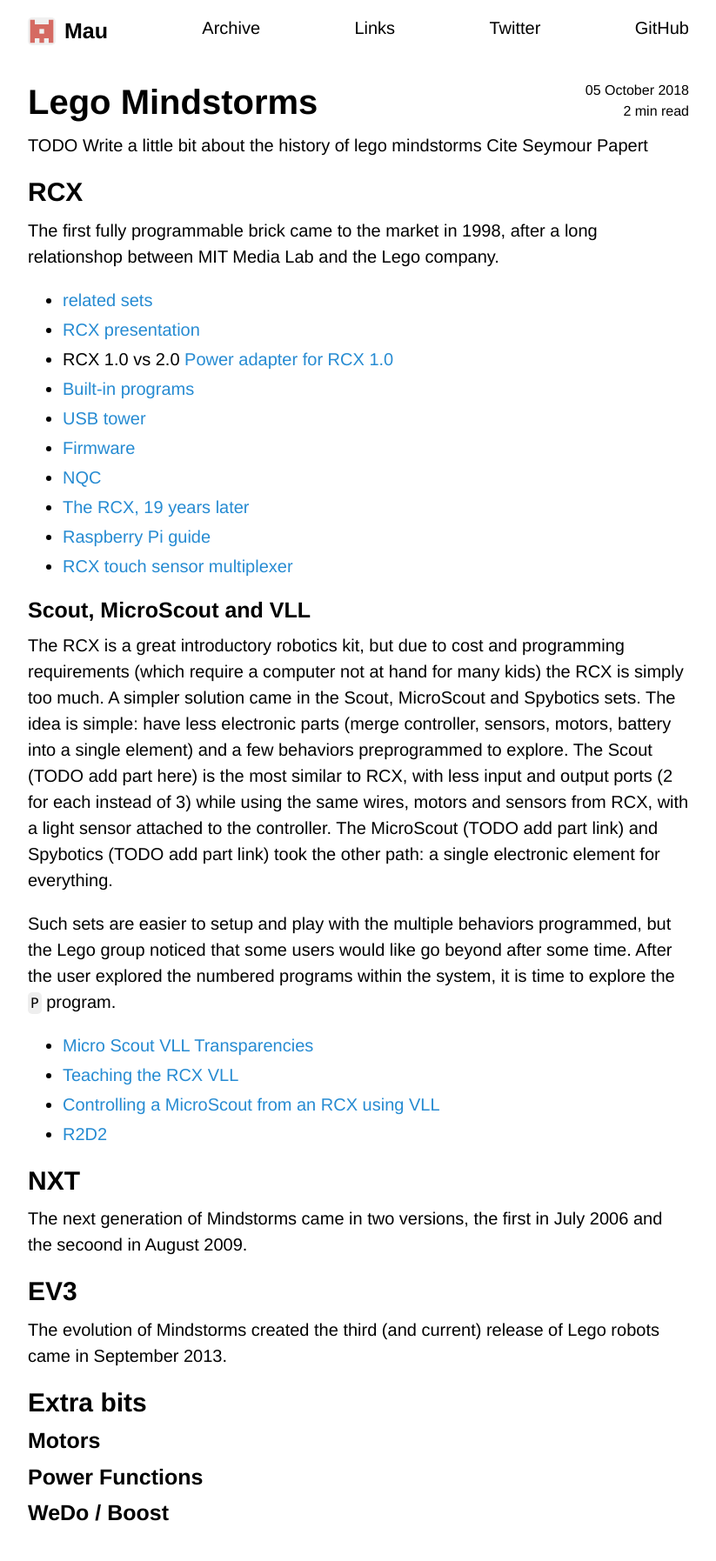
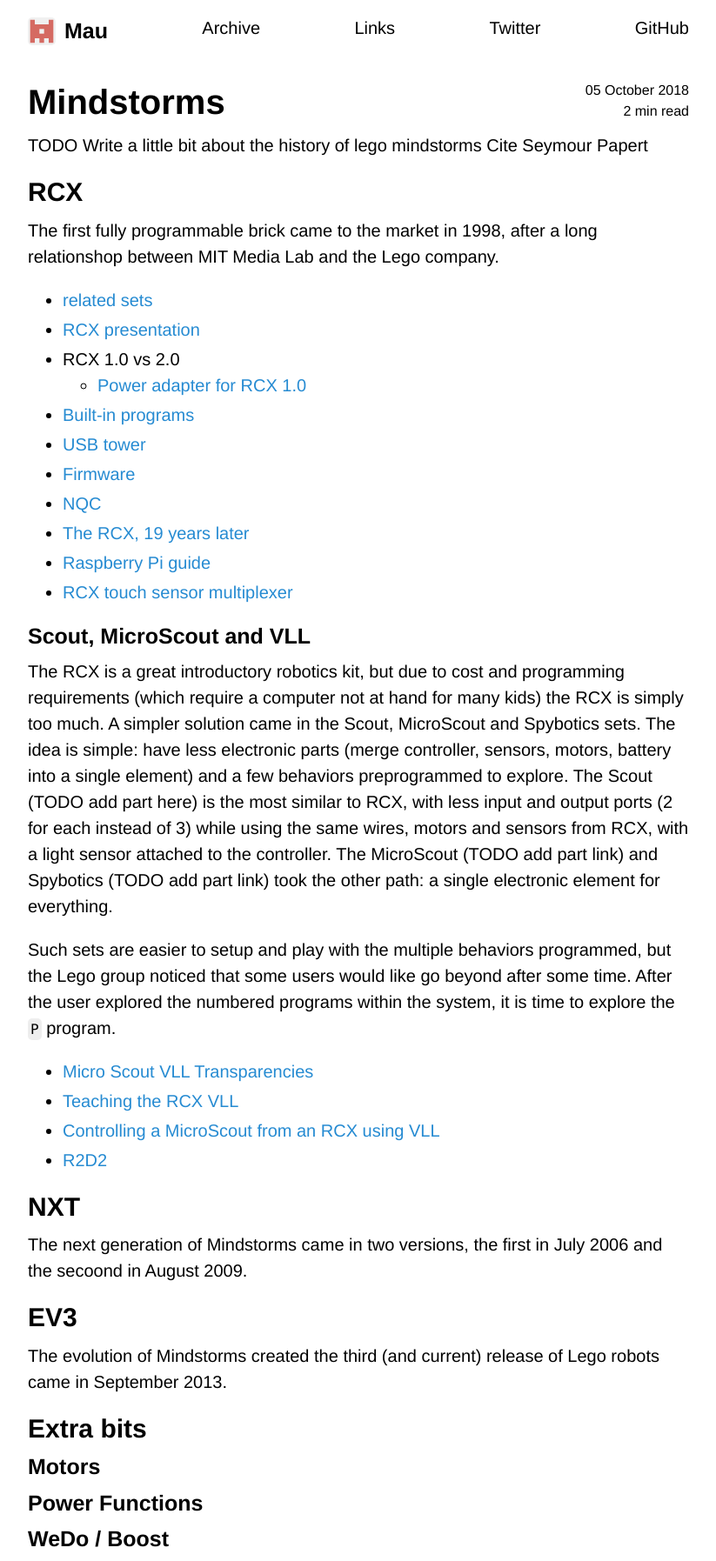
Before and after one commit to Maumagnaguagno/maumagnaguagno.github.io, a Jekyll site: the page built from mindstorms.md, in a window 1280 px wide. Shown: the whole page at 87% size, without its empty margins (228-1051 px from the left). Built offline with Jekyll 4.4.1, drawn with Linux system fonts in a browser that asks for light colours; our own code applies the rules of GitHub Pages for plain Markdown files; before the commit the page ends 1765 px from its top, so only the background shows below that.

Commit message:
Rename Mindstorms page

```diff
--- a/mindstorms.md
+++ b/mindstorms.md
@@ -1,12 +1,12 @@
 ---
-title: Lego Mindstorms
+title: Mindstorms
 description: Power to the bricks
 date: 2018-10-05
 category: lego
 hidden: true
 ---
 
-# Lego Mindstorms
+# Mindstorms
 TODO Write a little bit about the history of lego mindstorms
 Cite Seymour Papert
 
@@ -14,7 +14,8 @@ Cite Seymour Papert
 The first fully programmable brick came to the market in 1998, after a long relationshop between MIT Media Lab and the Lego company.
 - [related sets](https://www.bricklink.com/catalogList.asp?catType=S&catString=59.631)
 - [RCX presentation](http://clark.cementhorizon.com/RCX-web-page-2013-09-29.html)
-- RCX 1.0 vs 2.0 [Power adapter for RCX 1.0](https://pbrick.info/2013/10/using-an-adapter-to-power-the-rcx-1-0/)
+- RCX 1.0 vs 2.0
+  - [Power adapter for RCX 1.0](https://pbrick.info/2013/10/using-an-adapter-to-power-the-rcx-1-0/)
 - [Built-in programs](https://pbrick.info/2013/10/rcx-3-built-in-standard-programs/)
 - [USB tower](https://pbrick.info/2013/10/configuring-the-lego-usb-tower-on-linux/)
 - [Firmware](https://pbrick.info/rcx-firmware/)
```
